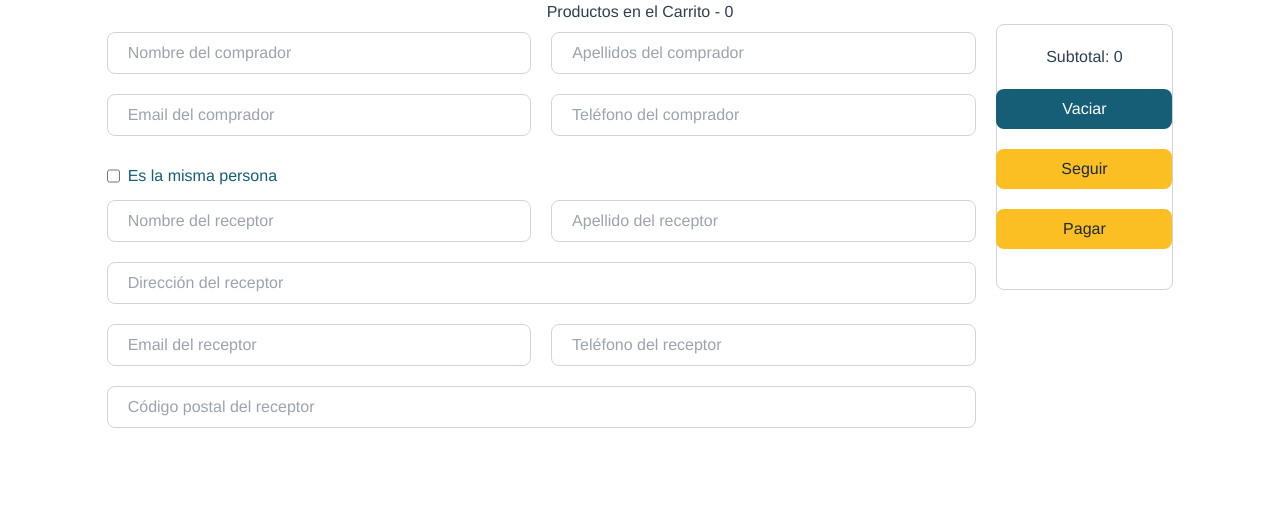
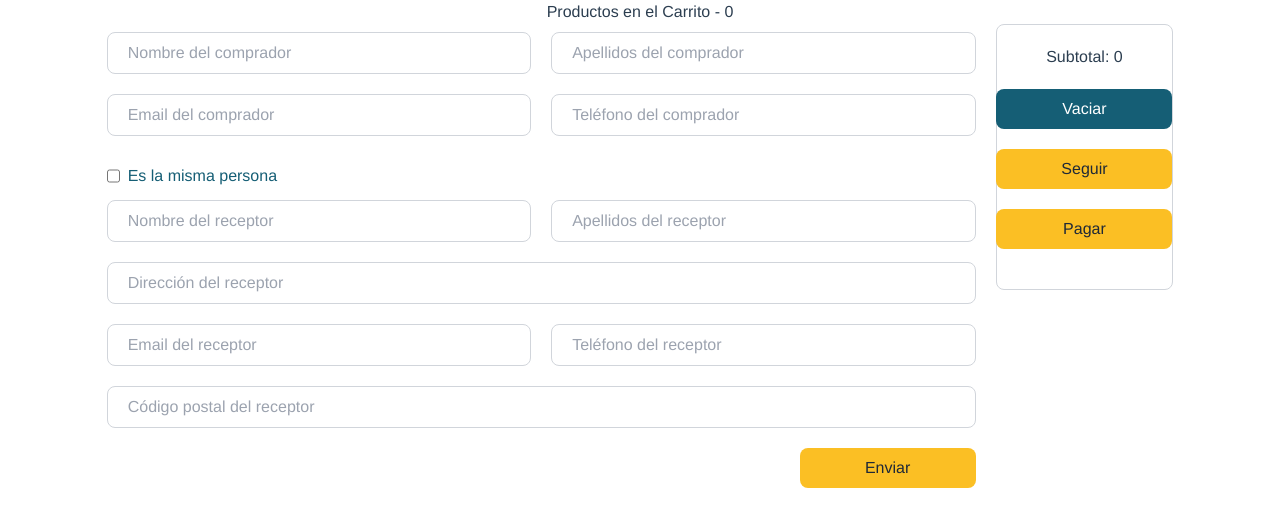
Before and after one commit to osquelsantisteban/itg_market, a Vue app: page /buyform in a window 1280 px wide. Shown: the top 526 px of the page. Built offline with nearby package versions, Linux system fonts and the light colour scheme.

Commit message:
upd validate buyForm

```diff
--- a/src/views/BuyFormView.vue
+++ b/src/views/BuyFormView.vue
@@ -3,41 +3,62 @@
         <!-- Formulario -->
         <section class="flex gap-5">
             <div class="flex flex-col w-10/12 gap-5">
+
                 <!-- Comprador -->
                 <div class="flex flex-col gap-5 my-2">
+
                     <div class="flex gap-5 w-full">
-
+                        <!-- Nombre del Comprador -->
                         <div class="flex flex-col flex-1">
                             <input type="text" placeholder="Nombre del comprador"
                                 v-model="form.name_buy"
                                 :disabled="form.isSamePerson"
+                                @input="validateNameBuy"
                                 class="input_form"
-                                :class="{ 'disable': form.isSamePerson ,'input_form_error': validateNameBuy}"
+                                :class="{ 'disable': form.isSamePerson ,'input_form_error': errors.name_buy}"
                                 title="Nombre solo acepta letras y espacios en blanco">
                             <span class="span_error">{{ errors.name_buy }}</span>
                         </div>
 
+                        <!-- Apellidos del Comprador -->
                         <div class="flex flex-col flex-1">
                             <input type="text" placeholder="Apellidos del comprador"
                                 v-model="form.last_name_buy"
                                 :disabled="form.isSamePerson"
+                                @input="validateLastNameBuy"
                                 class="input_form"
-                                :class="{ 'disable': form.isSamePerson,'input_form_error': validateLastNameBuy }"
+                                :class="{ 'disable': form.isSamePerson,'input_form_error': errors.last_name_buy }"
                                 title="Apellidos solo acepta letras y espacios en blanco">
                             <span class="span_error">{{ errors.last_name_buy }}</span>
                         </div>
 
                     </div>
+
                     <div class="flex gap-5 w-full">
-                        <input type="text" placeholder="Email del comprador"
-                            v-model="form.email_buy"
-                            :disabled="form.isSamePerson"
-                            class="input_form"
-                            :class="{ 'disable': form.isSamePerson,'input_form_error': validateEmailBuy}">
-                        <input type="text" placeholder="Teléfono del comprador" v-model="form.phone_buy" class="input_form"
-                            :disabled="form.isSamePerson" :class="{ 'disable': form.isSamePerson }">
+                        <!-- Email del Comprador -->
+                        <div class="flex flex-col flex-1">
+                            <input type="email" placeholder="Email del comprador"
+                                v-model="form.email_buy"
+                                :disabled="form.isSamePerson"
+                                @input="validateEmailBuy"
+                                class="input_form"
+                                :class="{ 'disable': form.isSamePerson,'input_form_error': errors.email_buy}">
+                            <span class="span_error">{{ errors.email_buy }}</span>
+                        </div>
+                        <!-- Teléfono del Comprador -->
+                        <div class="flex flex-col flex-1">
+                            <input type="tel" placeholder="Teléfono del comprador"
+                                v-model="form.phone_buy"
+                                :disabled="form.isSamePerson"
+                                @input="validatePhoneBuy"
+                                class="input_form"
+                                :class="{ 'disable': form.isSamePerson,'input_form_error': errors.phone_buy }">
+                            <span class="span_error">{{ errors.phone_buy }}</span>
+                        </div>
                     </div>
+
                 </div>
+
                 <!-- Receptor -->
                 <div class="flex flex-col gap-3">
                     <div class="flex gap-2">
@@ -45,22 +66,74 @@
                         <label for="same_person" class="text-cyan-800">Es la misma persona</label>
                     </div>
                     <div class="flex flex-col gap-5">
+
                         <div class="flex gap-5 w-full">
-                            <input type="text" placeholder="Nombre del receptor" v-model="form.name_receiver" class="input_form" required>
-                            <input type="text" placeholder="Apellido del receptor" v-model="form.last_name_receiver" required
-                                class="input_form">
-                        </div>
-                        <input type="text" placeholder="Dirección del receptor" v-model="form.address_name_receiver" required
-                            class="input_form">
-                        <div class="flex gap-5 w-full">
-                            <input type="text" placeholder="Email del receptor" v-model="form.email_receiver" class="input_form" required>
-                            <input type="text" placeholder="Teléfono del receptor" v-model="form.phone_receiver" required
-                                class="input_form">
+                            <!-- Nombre Receptor -->
+                            <div class="flex flex-col flex-1">
+                                <input type="text" placeholder="Nombre del receptor"
+                                    v-model="form.name_receiver"
+                                    @input="validateNameReceiver"
+                                    class="input_form" required
+                                    :class="{'input_form_error': errors.name_receiver}">
+                                <span class="span_error">{{ errors.name_receiver }}</span>
+                            </div>
+
+                            <!-- Apellidos Receptor -->
+                            <div class="flex flex-col flex-1">
+                                <input type="text" placeholder="Apellidos del receptor"
+                                    v-model="form.last_name_receiver"
+                                    @input="validateLastNameReceiver"
+                                    class="input_form" required
+                                    :class="{'input_form_error': errors.last_name_receiver}">
+                                <span class="span_error">{{ errors.last_name_receiver }}</span>
+                            </div>
                         </div>
 
-                        <input type="text" placeholder="Código postal del receptor" v-model="form.postal_code_receiver" required
-                            class="input_form">
+                        <!-- Dirección Receptor -->
+                        <div class="flex flex-col flex-1">
+                            <input type="text" placeholder="Dirección del receptor"
+                                v-model="form.address_receiver" required
+                                class="input_form"
+                                :class="{'input_form_error': errors.address_receiver}">
+                            <span class="span_error">{{ errors.address_receiver }}</span>
+                        </div>
+
+                        <div class="flex gap-5 w-full">
+
+                            <!-- Email Receptor -->
+                            <div class="flex flex-col flex-1">
+                                <input type="email" placeholder="Email del receptor"
+                                    v-model="form.email_receiver"
+                                    @input="validateEmailReceiver"
+                                    class="input_form" required
+                                    :class="{'input_form_error': errors.email_receiver}">
+                                <span class="span_error">{{ errors.email_receiver }}</span>
+                            </div>
+
+                            <!-- Teléfono Receptor -->
+                            <div class="flex flex-col flex-1">
+                                <input type="tel" placeholder="Teléfono del receptor"
+                                    v-model="form.phone_receiver" required
+                                    @input="validatePhoneReceiver"
+                                    class="input_form"
+                                    :class="{'input_form_error': errors.phone_receiver}">
+                                <span class="span_error">{{ errors.phone_receiver }}</span>
+                            </div>
+                        </div>
+
+                        <!-- Código Postal Receptor -->
+                        <div class="flex flex-col flex-1">
+                            <input type="text" placeholder="Código postal del receptor" v-model="form.postal_code_receiver" required
+                                class="input_form"
+                                @input="validatePostalCodeReceiver"
+                                :class="{'input_form_error': errors.postal_code_receiver}">
+                            <span class="span_error">{{ errors.postal_code_receiver }}</span>
+                        </div>
                     </div>
+                </div>
+
+                <div class="flex justify-end">
+                    <button type="submit" class="btn-send" @click="sendToBuy">Enviar</button>
                 </div>
             </div>
             <div class="w-2/12">
@@ -74,10 +147,10 @@
 
 import MainLayout from '@/layouts/MainLayout.vue'
 import PanelCart from '@/components/PanelCart.vue';
-import { ref,computed,/*watch ,defineExpose */ } from 'vue';
+import { ref,/*computed,watch,defineExpose */ } from 'vue';
 import useFormValidation  from '@/composables/validation'
 
-const { validateOnlyText, validateEmail } = useFormValidation()
+const { validateOnlyText,validateOnlyInteger,validatePhone,validateEmail } = useFormValidation()
 const errors = ref({})
 
 const form = ref({
@@ -90,7 +163,7 @@ const form = ref({
     isSamePerson: false,
     name_receiver: '',
     last_name_receiver: '',
-    address_name_receiver: '',
+    address_receiver: '',
     email_receiver: '',
     phone_receiver: '',
     postal_code_receiver: '',
@@ -98,12 +171,16 @@ const form = ref({
 
 const disableIsSamePerson = () => {
     if (!form.value.isSamePerson) {
-        form.value.name_buy = null
-        form.value.last_name_buy = null
-        form.value.email_buy = null
-        form.value.phone_buy = null
+        form.value.name_buy = ''
+        form.value.last_name_buy = ''
+        form.value.email_buy = ''
+        form.value.phone_buy = ''
     }
 }
+
+const getFields = () => {
+  return Object.keys(form.value);
+};
 
 const validateField = (fieldName, validator, errorMessage) => {
   if (!validator(form.value[fieldName]) && form.value[fieldName] !== '') {
@@ -114,10 +191,61 @@ const validateField = (fieldName, validator, errorMessage) => {
   return false
 }
 
-let validateNameBuy     = computed(() => validateField('name_buy', validateOnlyText, 'El nombre no es válido'));
-let validateLastNameBuy = computed(() => validateField('last_name_buy', validateOnlyText, 'El apellido no es válido'));
-let validateEmailBuy    = computed(() => validateField('email_buy', validateEmail, 'El email no es válido'));
+const validateRequired = (requiredList) => {
+    let validateRulesRequired = true
+    requiredList.forEach((el) => {
+        if(!form.value[el]) {
+            errors.value[el] = 'El campo es requerido'
+            validateRulesRequired = false
+        }
+        else errors.value[el] = ''
+    })
 
+    return validateRulesRequired;
+}
+
+// Validacion Comprador
+let validateNameBuy     = () => validateField('name_buy', validateOnlyText, 'El nombre no es válido');
+let validateLastNameBuy = () => validateField('last_name_buy', validateOnlyText, 'El apellido no es válido');
+let validateEmailBuy    = () => validateField('email_buy', validateEmail, 'El email no es válido');
+let validatePhoneBuy    = () => validateField('phone_buy', validatePhone, 'El teléfono no es válido');
+
+// Validacion Receptor
+let validateNameReceiver        = () => validateField('name_receiver', validateOnlyText, 'El nombre no es válido');
+let validateLastNameReceiver    = () => validateField('last_name_receiver', validateOnlyText, 'El apellido no es válido');
+let validateEmailReceiver       = () => validateField('email_receiver', validateEmail, 'El email no es válido');
+let validatePhoneReceiver       = () => validateField('phone_receiver', validatePhone, 'El teléfono no es válido');
+let validatePostalCodeReceiver  = () => validateField('postal_code_receiver', validateOnlyInteger, 'El código postal no es válido');
+
+const sendToBuy = (e) => {
+    e.preventDefault();
+
+    let requiredList = [];
+    if(form.value.isSamePerson)
+        // Solo estos son requeridos
+        requiredList = ['name_receiver','last_name_receiver','email_receiver','phone_receiver','address_receiver','postal_code_receiver']
+    else
+        // Todos son obligatorios
+        requiredList = getFields()
+
+    // si true OK
+    if(!validateRequired(requiredList)) return alert('Error de validación')
+
+    console.log(`Nombre Comprador ${form.value.name_buy}`)
+    console.log(`Nombre Receptor ${form.value.name_receiver}`)
+
+    console.log(`Apellidos Comprador ${form.value.last_name_buy}`)
+    console.log(`Apellidos Receptor ${form.value.last_name_receiver}`)
+
+    console.log(`Email Comprador ${form.value.email_buy}`)
+    console.log(`Email Receptor ${form.value.email_receiver}`)
+
+    console.log(`Phone Comprador ${form.value.phone_buy}`)
+    console.log(`Phone Receptor ${form.value.phone_receiver}`)
+
+    console.log(`Address Receptor ${form.value.address_receiver}`)
+    console.log(`Codigo Postal Receptor ${form.value.postal_code_receiver}`)
+}
 
 </script>
 
@@ -137,7 +265,7 @@ let validateEmailBuy    = computed(() => validateField('email_buy', validateEmai
     focus:border-transparent focus:ring-1 focus:ring-red-500 focus:border-red-500 focus:outline-none
     focus:invalid:border-red-500 focus:invalid:ring-red-500
     disabled:bg-slate-50 disabled:text-slate-500 disabled:border-slate-200 disabled:shadow-none
-    placeholder-slate-400
+    placeholder-red-500
     invalid:border-red-500 invalid:text-red-500;
 }
 
@@ -148,4 +276,8 @@ let validateEmailBuy    = computed(() => validateField('email_buy', validateEmai
 .span_error{
     @apply text-red-500 text-sm;
 }
+
+.btn-send{
+    @apply px-3 py-2 bg-amber-400 text-gray-800 rounded-lg w-44 hover:bg-amber-400/80
+}
 </style>
```
Also changed, not shown: src/composables/validation.js (+14 -0 lines).
